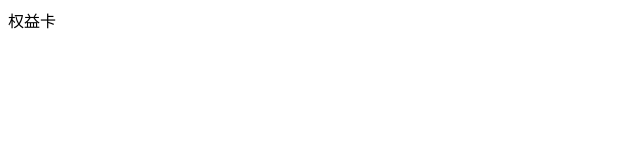
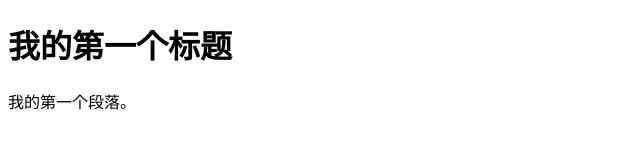
Before and after one commit to isyri/isyri.github.io, a plain HTML site: page index.html in a window 1280 px wide. Shown: the whole page, without its empty margins (0-640 px from the left). Drawn offline with Linux system fonts and the light colour scheme.

Commit message:
Update index.html

```diff
--- a/index.html
+++ b/index.html
@@ -1 +1,11 @@
-<p>权益卡</p>
+<!DOCTYPE html>
+<html>
+<head>
+<meta charset="utf-8">
+<title>菜鸟教程(runoob.com)</title>
+</head>
+<body>
+    <h1>我的第一个标题</h1>
+    <p>我的第一个段落。</p>
+</body>
+</html>
```
